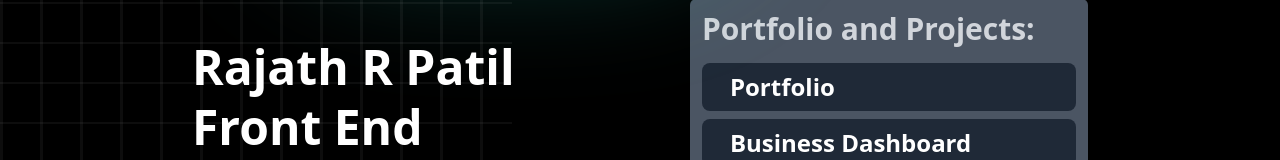
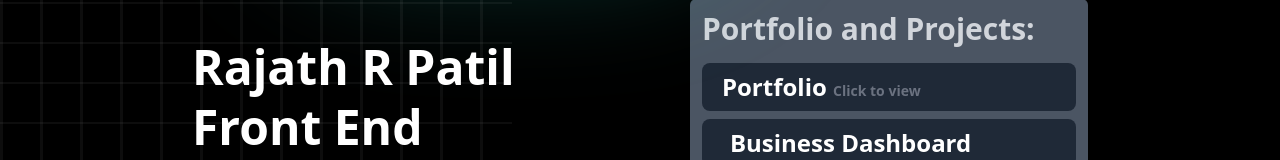
Before and after one commit to Rajath2pi/My-Domain, a Next.js app: page / in a window 1280 px wide. Shown: the part 238-398 px from the top of the page. Built offline with nearby package versions, Linux system fonts and the light colour scheme.

Commit message:
click to view

```diff
--- a/src/app/page.tsx
+++ b/src/app/page.tsx
@@ -43,7 +43,7 @@ export default function HomePage() {
                 <div className="text-white bg-gray-600 md:w-1/2 rounded-md p-1">
                     <h1 className="text-3xl font-semibold text-gray-300 p-2">Portfolio and Projects:</h1>
                     <ul className="my-2 mx-2">
-                        <li className="hover:bg-gray-500 font-semibold bg-gray-800 items-center px-5 py-2 rounded-lg my-2"><a href="https://my-domain-silk.vercel.app/onepageportfolio" target="_blank" className="text-gary-400 text-2xl mx-2">Portfolio</a></li>
+                        <li className="hover:bg-gray-500 font-semibold bg-gray-800 items-center px-5 py-2 rounded-lg my-2"><a href="https://my-domain-silk.vercel.app/onepageportfolio" target="_blank" className="text-gary-400 text-2xl">Portfolio <span className="text-gray-500 text-sm my-auto">Click to view</span></a></li>
                         <li className="hover:bg-gray-500 font-semibold bg-gray-800 items-center px-5 py-2 rounded-lg my-2"><a href="https://my-ecommerce-dashboard-4od4.vercel.app/home" target="_blank" className="text-gary-400 text-2xl mx-2">Business Dashboard</a></li>
                         <li className="font-semibold bg-gray-800 items-center px-5 cursor-not-allowed py-5 rounded-lg">Node Project coming soon...</li>
                     </ul>
```
